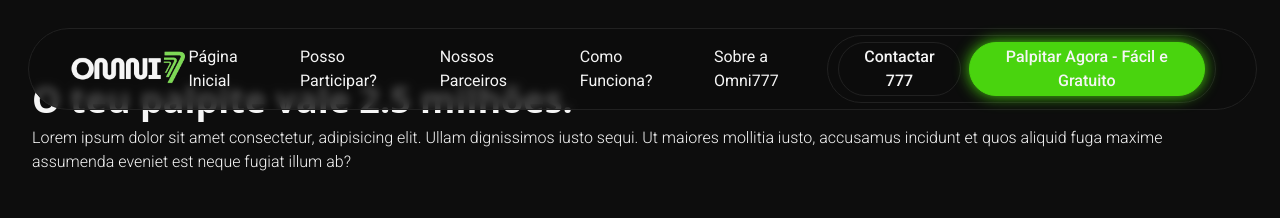
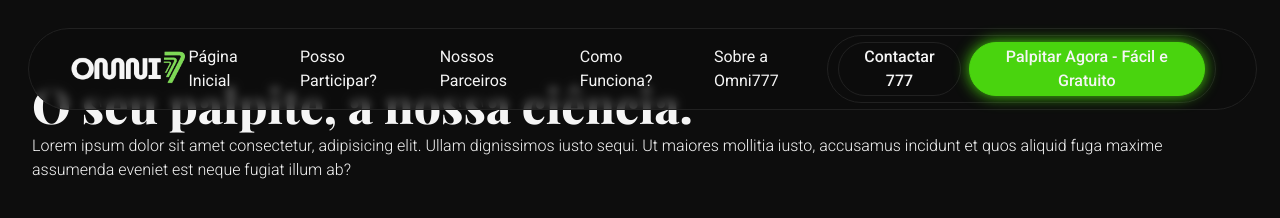
Before and after one commit to C4L3B3666/Omni777, a website: page index.html in a window 1280 px wide. Drawn offline with nearby package versions, Linux system fonts and the light colour scheme; a web font is replaced by a local one.

Commit message:
texto hero

```diff
--- a/index.html
+++ b/index.html
@@ -38,7 +38,7 @@
 
     <section class="secao pt-20 px-8 h-screen">
         <div class="flex flex-col gap-1.5">
-            <h1 class="font-museo text-[#F5F5F5] font-extrabold text-4xl">O teu palpite vale 2.5 milhões.</h1>
+            <h1 class="font-play text-[#F5F5F5] font-extrabold text-5xl">O seu palpite, a nossa ciência.</h1>
             <p class="font-roboto text-[#F5F5F5] font-light">Lorem ipsum dolor sit amet consectetur, adipisicing elit. Ullam dignissimos iusto sequi. Ut maiores mollitia iusto, accusamus incidunt et quos aliquid fuga maxime assumenda eveniet est neque fugiat illum ab?</p>
         </div>
     </section>
```
Also changed, not shown: assets/css/output.css.
